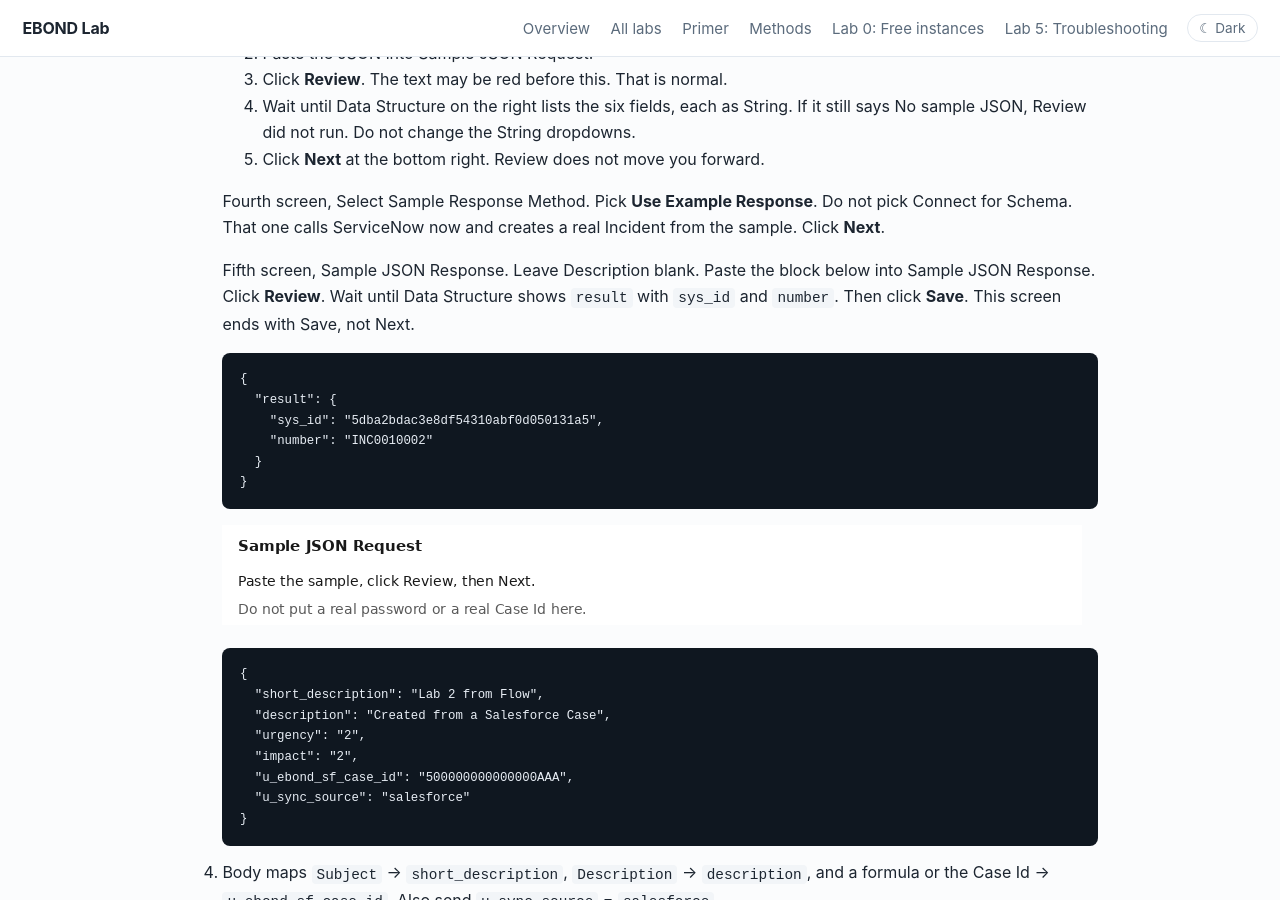
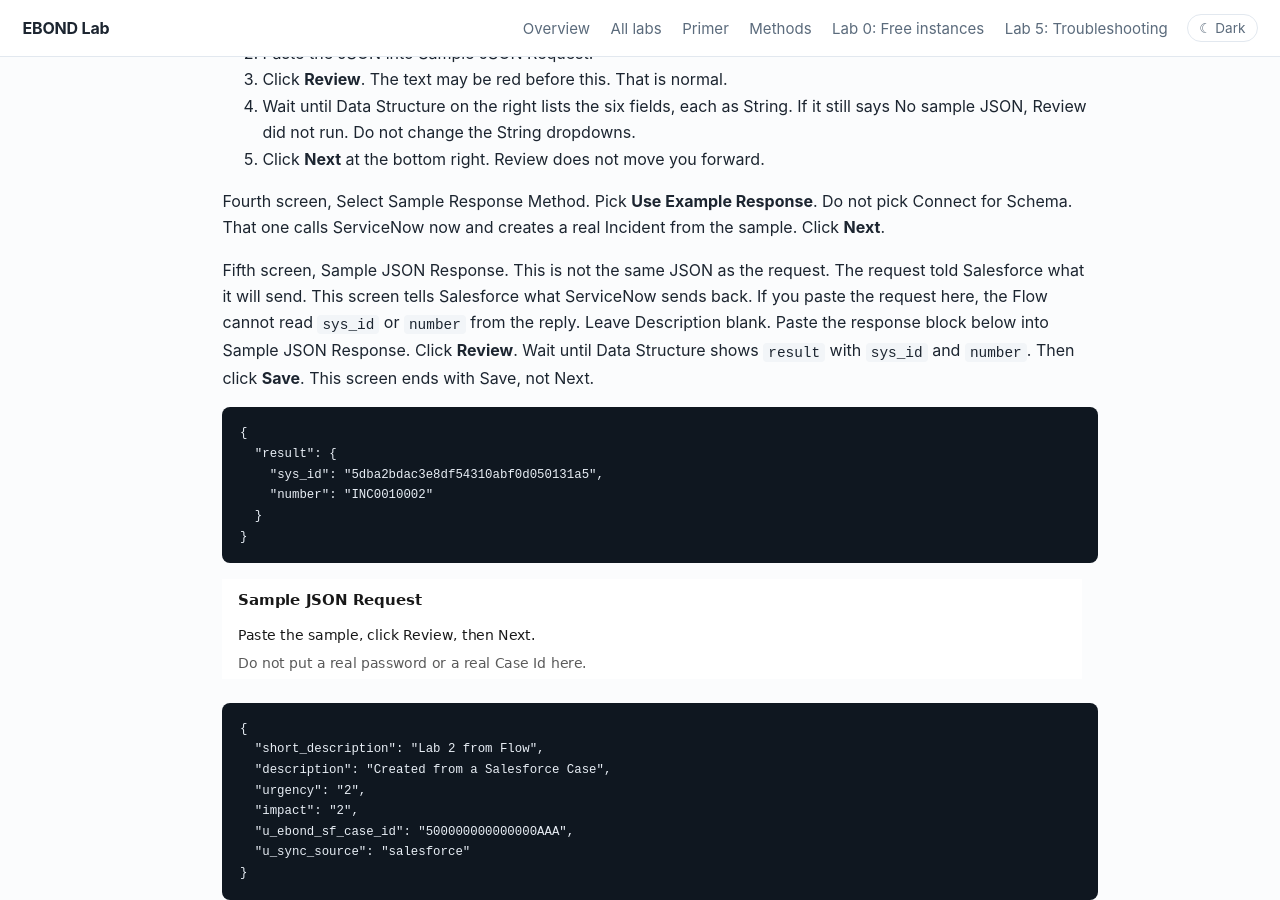
Before and after one commit to eltonaguiar/EBOND_ServiceNowSalesforce, a Jekyll site: the page built from site/labs/02-salesforce-to-snow.md, in a window 1280 px wide and 900 px high, scrolled down 7116 px. Built offline with Jekyll 4.4.1, drawn with Linux system fonts in a browser that asks for light colours.

Commit message:
Explain that the response sample is not the request sample.

````diff
--- a/site/labs/02-salesforce-to-snow.md
+++ b/site/labs/02-salesforce-to-snow.md
@@ -230,7 +230,7 @@ Use this only if you picked Flow above.
 
    Fourth screen, Select Sample Response Method. Pick **Use Example Response**. Do not pick Connect for Schema. That one calls ServiceNow now and creates a real Incident from the sample. Click **Next**.
 
-   Fifth screen, Sample JSON Response. Leave Description blank. Paste the block below into Sample JSON Response. Click **Review**. Wait until Data Structure shows `result` with `sys_id` and `number`. Then click **Save**. This screen ends with Save, not Next.
+   Fifth screen, Sample JSON Response. This is not the same JSON as the request. The request told Salesforce what it will send. This screen tells Salesforce what ServiceNow sends back. If you paste the request here, the Flow cannot read `sys_id` or `number` from the reply. Leave Description blank. Paste the response block below into Sample JSON Response. Click **Review**. Wait until Data Structure shows `result` with `sys_id` and `number`. Then click **Save**. This screen ends with Save, not Next.
 
    ```json
    {
````
